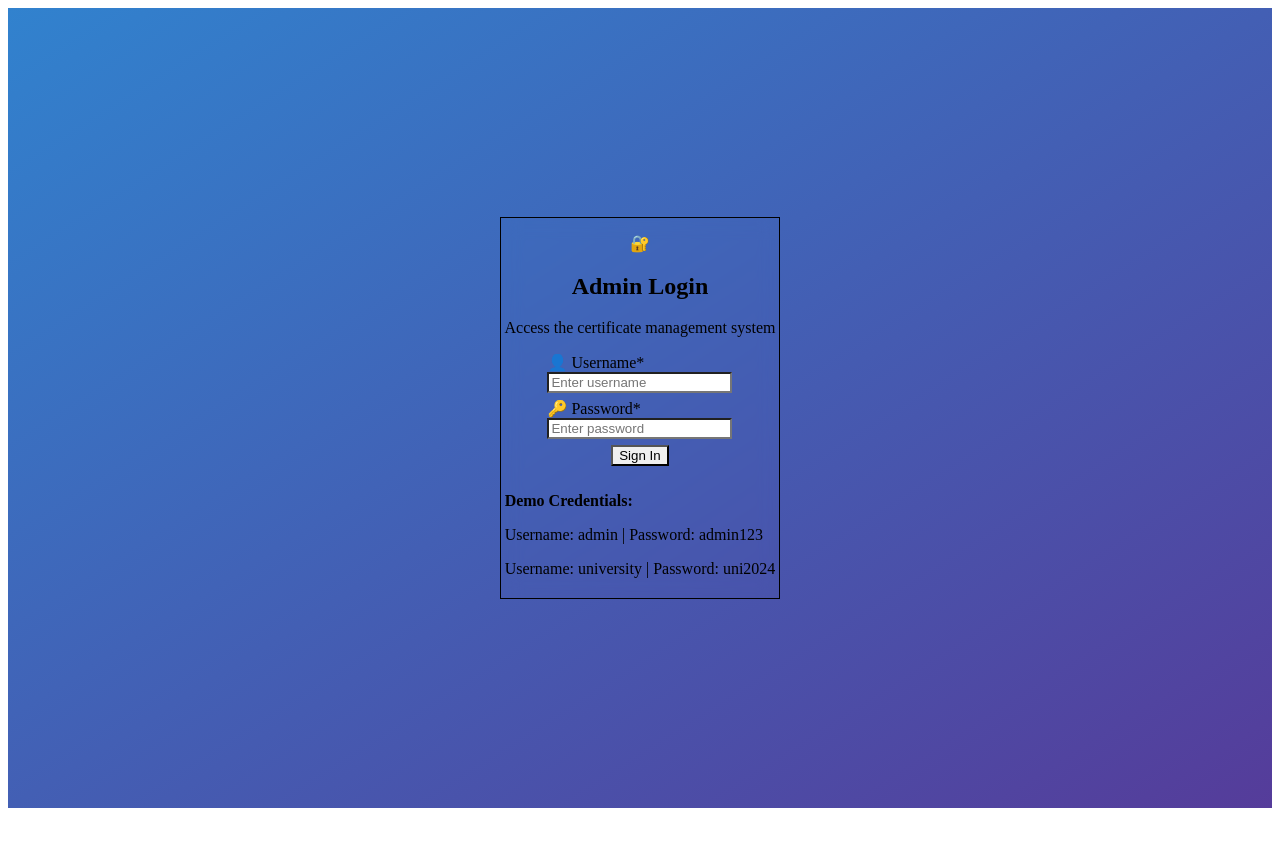
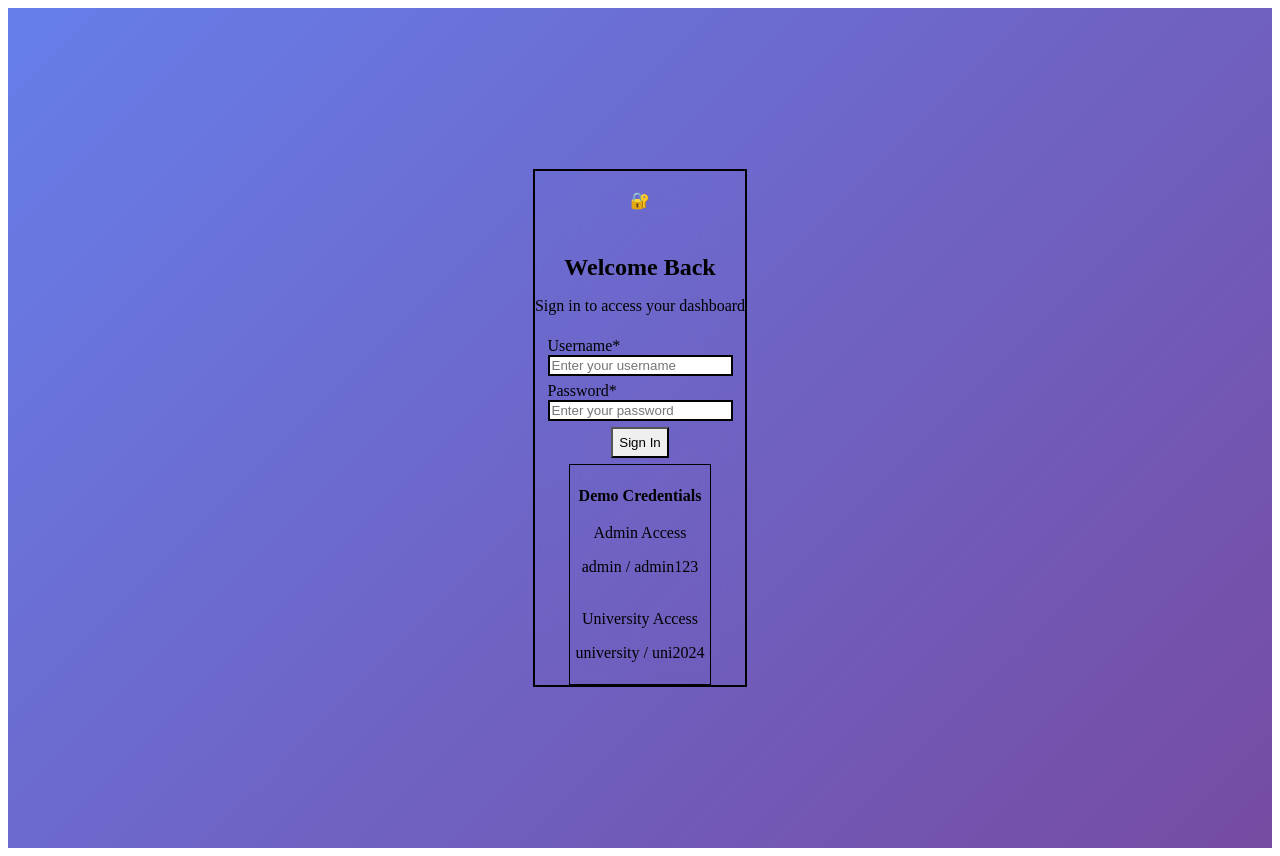
Before and after one commit to Bshisia/Decentre, a Next.js app in the folder decentre/: page /admin in a window 1280 px wide. Before the commit the page ends 816 px from the top, so only its background shows below. Built offline with nearby package versions, Linux system fonts and the light colour scheme.

Commit message:
style the logine elements

```diff
--- a/decentre/src/app/components/Login.tsx
+++ b/decentre/src/app/components/Login.tsx
@@ -1,7 +1,7 @@
 import React, { useState } from 'react';
 import {
     Box, Button, FormControl, FormLabel, Input, VStack, Alert, AlertIcon,
-    Card, CardBody, CardHeader, Heading, Text
+    Card, CardBody, CardHeader, Heading, Text, Container
 } from '@chakra-ui/react';
 import { authStore } from '../../utils/authStore';
 
@@ -21,7 +21,7 @@ const Login: React.FC<LoginProps> = ({ onLogin }) => {
         setError('');
 
         // Simulate loading time
-        await new Promise(resolve => setTimeout(resolve, 500));
+        await new Promise(resolve => setTimeout(resolve, 800));
 
         if (authStore.login(username, password)) {
             onLogin();
@@ -32,33 +32,54 @@ const Login: React.FC<LoginProps> = ({ onLogin }) => {
     };
 
     return (
-        <Box minH="100vh" bg="linear-gradient(to bottom right, #3182ce, #553c9a)" display="flex" alignItems="center" justifyContent="center">
-            <Card maxW="md" w="full" mx={4} bg="whiteAlpha.950" backdropFilter="blur(10px)" border="1px solid" borderColor="whiteAlpha.300" shadow="2xl">
-                <CardHeader textAlign="center">
-                    <Text fontSize="4xl" mb={4}>🔐</Text>
-                    <Heading size="lg" color="gray.800">Admin Login</Heading>
-                    <Text color="gray.600" mt={2}>Access the certificate management system</Text>
+        <Box minH="100vh" bg="linear-gradient(135deg, #667eea 0%, #764ba2 100%)" position="relative">
+            <Box position="absolute" top={0} left={0} right={0} bottom={0} bg="blackAlpha.400" />
+            <Container maxW="md" py={20} position="relative" zIndex={1} display="flex" alignItems="center" justifyContent="center" minH="100vh">
+                <Card w="full" bg="whiteAlpha.950" backdropFilter="blur(20px)" border="2px solid" borderColor="whiteAlpha.400" shadow="2xl" borderRadius="2xl">
+                    <CardHeader textAlign="center" pb={2}>
+                        <Box
+                            bg="blue.500"
+                            borderRadius="full"
+                            p={4}
+                            display="inline-block"
+                            mb={4}
+                            shadow="lg"
+                        >
+                            <Text fontSize="3xl" color="white">🔐</Text>
+                        </Box>
+                        <Heading size="xl" color="gray.800" mb={2}>Welcome Back</Heading>
+                        <Text color="gray.600" fontSize="lg">Sign in to access your dashboard</Text>
                     </CardHeader>
-                <CardBody>
+                    <CardBody pt={4}>
                         <VStack spacing={6} as="form" onSubmit={handleSubmit}>
                             <FormControl isRequired>
-                            <FormLabel>👤 Username</FormLabel>
+                                <FormLabel color="gray.700" fontWeight="semibold">Username</FormLabel>
                                 <Input
                                     value={username}
                                     onChange={(e: React.ChangeEvent<HTMLInputElement>) => setUsername(e.target.value)}
-                                placeholder="Enter username"
+                                    placeholder="Enter your username"
                                     bg="white"
+                                    border="2px solid"
+                                    borderColor="gray.200"
+                                    _focus={{ borderColor: "blue.500", shadow: "0 0 0 1px #3182ce" }}
+                                    size="lg"
+                                    borderRadius="xl"
                                 />
                             </FormControl>
 
                             <FormControl isRequired>
-                            <FormLabel>🔑 Password</FormLabel>
+                                <FormLabel color="gray.700" fontWeight="semibold">Password</FormLabel>
                                 <Input
                                     type="password"
                                     value={password}
                                     onChange={(e: React.ChangeEvent<HTMLInputElement>) => setPassword(e.target.value)}
-                                placeholder="Enter password"
+                                    placeholder="Enter your password"
                                     bg="white"
+                                    border="2px solid"
+                                    borderColor="gray.200"
+                                    _focus={{ borderColor: "blue.500", shadow: "0 0 0 1px #3182ce" }}
+                                    size="lg"
+                                    borderRadius="xl"
                                 />
                             </FormControl>
 
@@ -69,25 +90,39 @@ const Login: React.FC<LoginProps> = ({ onLogin }) => {
                                 w="full"
                                 isLoading={loading}
                                 loadingText="Signing in..."
+                                borderRadius="xl"
+                                py={6}
+                                fontSize="lg"
+                                _hover={{ transform: "translateY(-2px)", shadow: "xl" }}
+                                transition="all 0.3s"
                             >
                                 Sign In
                             </Button>
 
                             {error && (
-                            <Alert status="error" borderRadius="md">
+                                <Alert status="error" borderRadius="xl" bg="red.50" border="1px solid" borderColor="red.200">
                                     <AlertIcon />
-                                {error}
+                                    <Text color="red.700">{error}</Text>
                                 </Alert>
                             )}
 
-                        <Box p={4} bg="blue.50" borderRadius="md" w="full">
-                            <Text fontSize="sm" color="blue.700" fontWeight="bold" mb={2}>Demo Credentials:</Text>
-                            <Text fontSize="sm" color="blue.600">Username: admin | Password: admin123</Text>
-                            <Text fontSize="sm" color="blue.600">Username: university | Password: uni2024</Text>
+                            <Box p={6} bg="gradient-to-r from-blue.50 to-purple.50" borderRadius="xl" w="full" border="1px solid" borderColor="blue.200">
+                                <Text fontSize="sm" color="blue.800" fontWeight="bold" mb={3} textAlign="center">Demo Credentials</Text>
+                                <VStack spacing={2}>
+                                    <Box textAlign="center">
+                                        <Text fontSize="sm" color="blue.700" fontWeight="semibold">Admin Access</Text>
+                                        <Text fontSize="sm" color="blue.600">admin / admin123</Text>
+                                    </Box>
+                                    <Box textAlign="center">
+                                        <Text fontSize="sm" color="purple.700" fontWeight="semibold">University Access</Text>
+                                        <Text fontSize="sm" color="purple.600">university / uni2024</Text>
+                                    </Box>
+                                </VStack>
                             </Box>
                         </VStack>
                     </CardBody>
                 </Card>
+            </Container>
         </Box>
     );
 };
```
Lines whose indentation alone changed are shown as unchanged.
